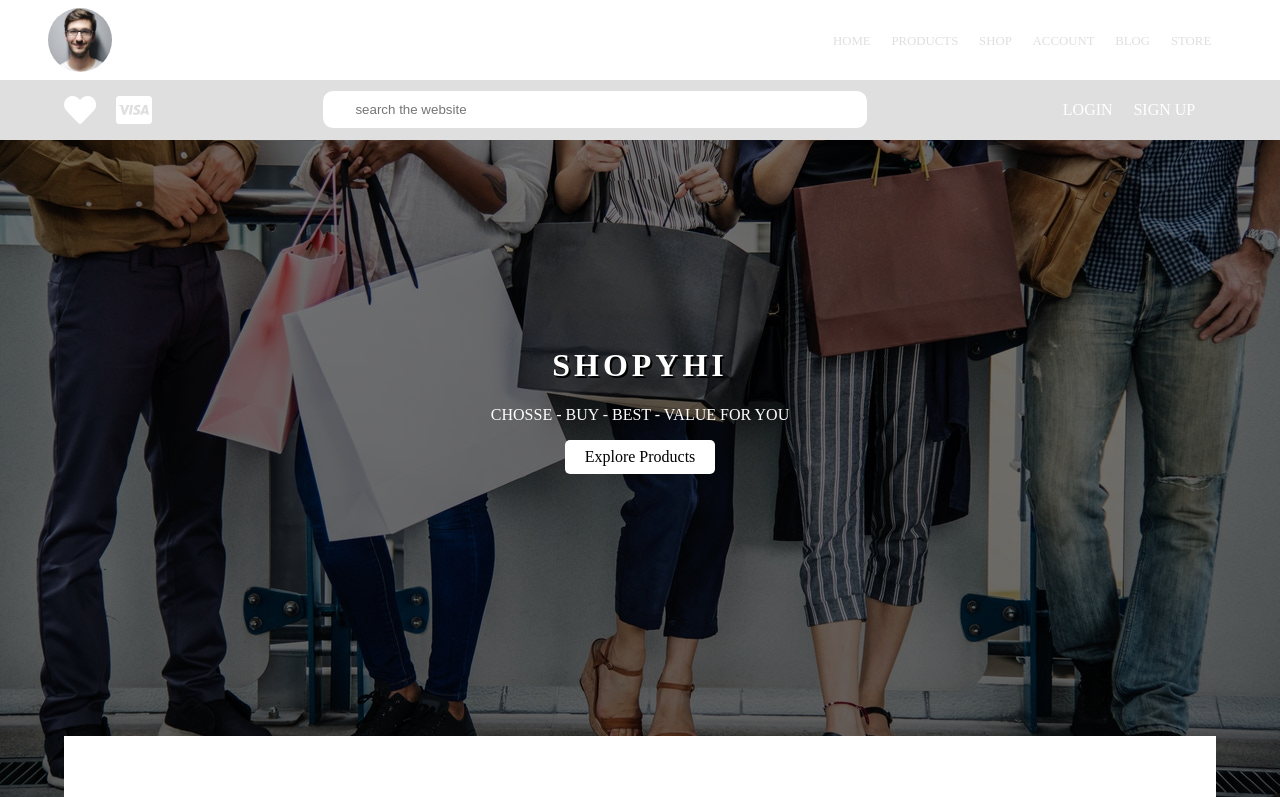
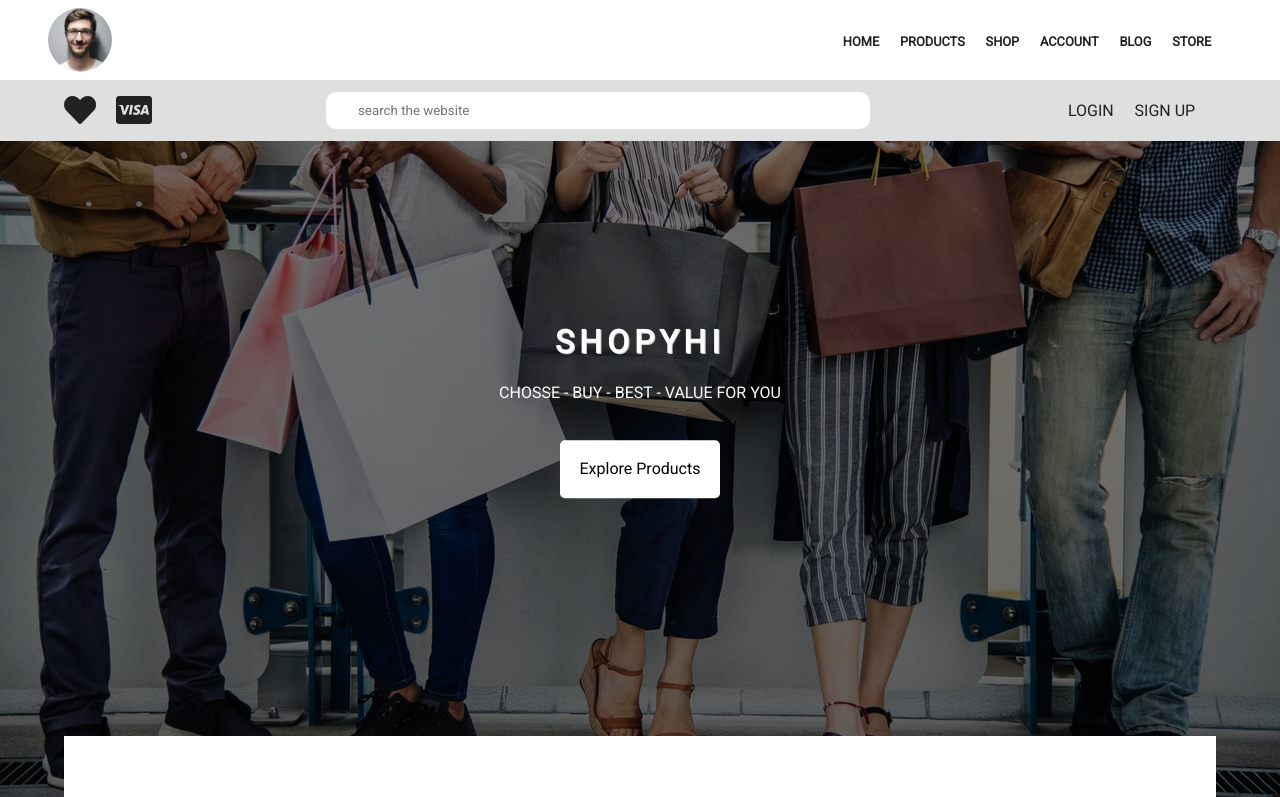
Before and after one commit to Abd-Alwahab/online-store, a website: page index.html in a window 1280 px wide. Shown: the top 797 px of the page. Drawn offline with Linux system fonts and the light colour scheme.

Commit message:
adding google fonts and edit some of the header style like padding , colors

```diff
--- a/css/sass/_about.scss
+++ b/css/sass/_about.scss
@@ -1,7 +1,7 @@
 
 .about {
 
-    padding: 7rem 0;
+    padding: 5rem 0;
 
     &-content {
 
@@ -11,9 +11,10 @@
 
     &-content__img {
         width: 50%;
-        background: url(../../images/shop--basket.jpg);
+        background: url(../images/shopping-background.jpg);
         background-size: cover;
         background-attachment: fixed;
+        background-position: center;
         margin-right: 3rem;
         clip-path: polygon(0 0, 100% 0, 70% 100%, 0 100% );
 
--- a/css/sass/_base.scss
+++ b/css/sass/_base.scss
@@ -3,4 +3,6 @@ body {
     margin: 0;
     padding: 0;
     box-sizing: border-box;
+    font-family: 'Roboto', sans-serif;
+
 }
--- a/css/sass/_btn.scss
+++ b/css/sass/_btn.scss
@@ -5,6 +5,10 @@
     padding: .5rem 1.2rem;
     display: inline-block;
     border-radius: 5px;
+}
+
+.btn--large-padding {
+    padding: 1.2rem;
 }
 
 .btn--orange {
--- a/css/sass/_header-box.scss
+++ b/css/sass/_header-box.scss
@@ -21,11 +21,12 @@
         border-radius: 10px;
         padding: .7rem 2rem;
         box-shadow: 3px 3px 0 $gray;
+        font-family: 'Roboto', sans-serif;
     }
 
     &__icon {
 
-        color: #fff;
+        color: $light-black;
         font-size: 2rem;
         margin-right: 1rem;
     }
@@ -44,7 +45,7 @@
 
     &__user-link {
         text-decoration: none;
-        color: #fff;
+        color: $light-black;
         text-transform: uppercase;
 
 
--- a/css/sass/_header.scss
+++ b/css/sass/_header.scss
@@ -1,6 +1,6 @@
 .header {
 
-    background-image: linear-gradient(rgba(0, 0, 0, 0.527),rgba(0, 0, 0, 0.596)),url(../../images/shopping-background.jpg);
+    background-image: linear-gradient(rgba(0, 0, 0, 0.527),rgba(0, 0, 0, 0.596)),url(../images/shopping-background.jpg);
     background-size: cover;
     height: 100vh;
     background-attachment: fixed;
@@ -18,8 +18,9 @@
 
         color: #fff;
         text-transform: uppercase;
-        letter-spacing: 4px;
-        text-shadow: 2px 2px 0 #000;
+        letter-spacing: 5px;
+        text-shadow: 1px 1px 0 rgb(201, 197, 197);
+        font-size: 2rem;
 
     }
 
@@ -27,7 +28,7 @@
         color: #fff;
         text-transform: uppercase;
         font-size: 1rem;
-        margin-bottom: 1rem;
+        margin-bottom: 2.4rem;
     }
 
 
--- a/css/sass/_nav.scss
+++ b/css/sass/_nav.scss
@@ -20,9 +20,10 @@
 
     &__link {
         text-decoration: none;
-        color: $gray;
+        color: $light-black;
         text-transform: uppercase;
         font-size: .8rem;
+        font-weight: bold;
 
     }
 }
--- a/index.html
+++ b/index.html
@@ -2,6 +2,7 @@
 <html>
     <head>
         <title>online-store</title>
+        <link href="https://fonts.googleapis.com/css?family=Roboto:100,100i,300,300i,400" rel="stylesheet">
         <link rel="stylesheet" href="https://use.fontawesome.com/releases/v5.8.1/css/all.css" integrity="sha384-50oBUHEmvpQ+1lW4y57PTFmhCaXp0ML5d60M1M7uH2+nqUivzIebhndOJK28anvf" crossorigin="anonymous">
         <link rel="stylesheet" href="css/style.css">
     </head>
@@ -48,7 +49,7 @@
             <div class="header__content">
                 <h1 class="header__title">Shopyhi</h1>
                 <p class="header__description">chosse - buy - best - value for you</p>
-                <a href="" class=" btn btn--large">Explore Products</a>
+                <a href="" class=" btn btn--large btn--large-padding">Explore Products</a>
             </div>
 
         </header>
```
Also changed, not shown: css/style.css.
